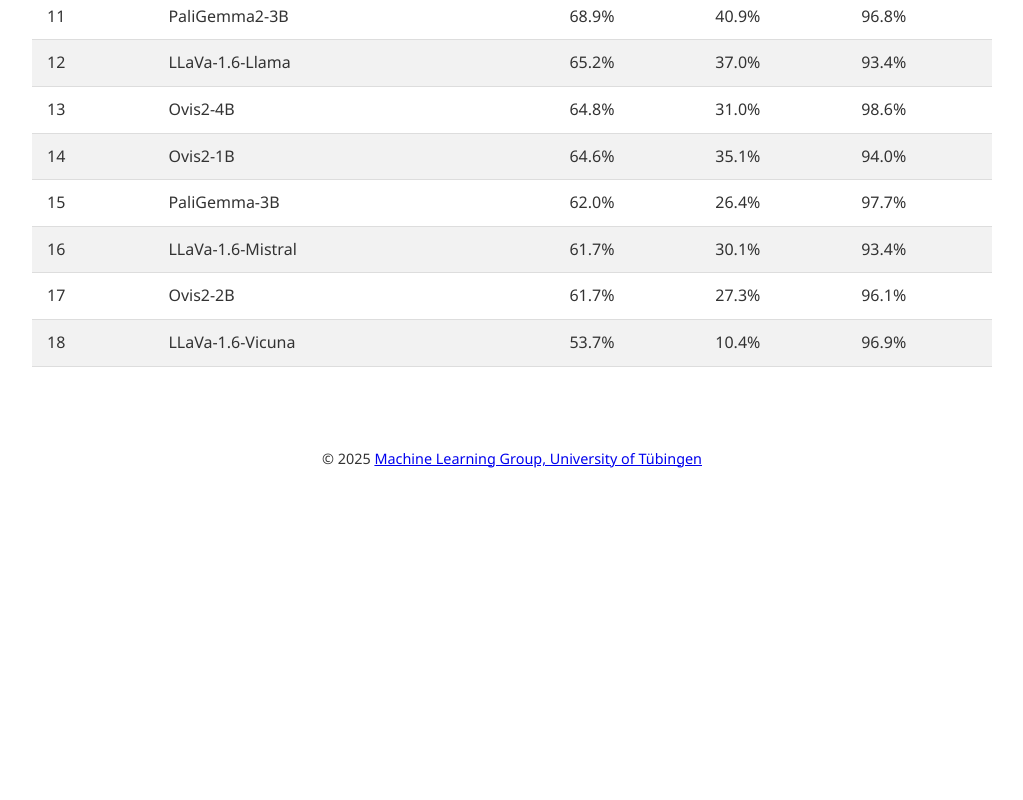
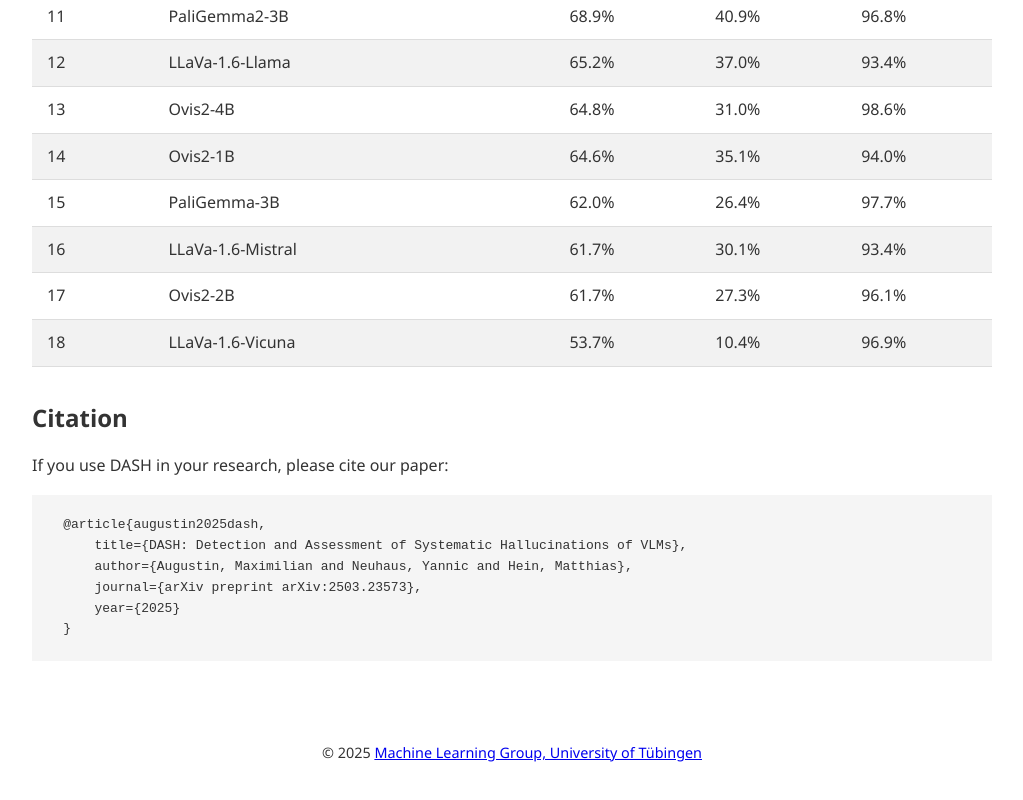
Before and after one commit to YanNeu/DASH, a plain HTML site: page docs/index.html in a window 1280 px wide. Shown: the part 2634-3434 px from the top of the page, without its empty margins (128-1151 px from the left). Before the commit the page ends 3156 px from the top, so only its background shows below. Drawn offline with Linux system fonts and the light colour scheme.

Commit message:
add citation

```diff
--- a/docs/index.html
+++ b/docs/index.html
@@ -222,6 +222,15 @@
 
         .dark-theme .leaderboard-table td {
             border-bottom: 1px solid #39597c;
+        }
+
+        .dark-theme pre {
+            background-color: #234470;
+            color: #FFEAC2;
+        }
+        .light-theme pre {
+            background-color: #f5f5f5;
+            color: #333333;
         }
     </style>
 </head>
@@ -451,7 +460,22 @@
             </table>
         </section>
 
+        <section>
+            <h2>Citation</h2>
+            <p>
+            If you use DASH in your research, please cite our paper:
+            </p>
+            <pre>
 
+    @article{augustin2025dash,
+        title={DASH: Detection and Assessment of Systematic Hallucinations of VLMs},
+        author={Augustin, Maximilian and Neuhaus, Yannic and Hein, Matthias},
+        journal={arXiv preprint arXiv:2503.23573},
+        year={2025}
+    }
+            </pre>
+
+        </section>
         <footer>
             © 2025 <a href="https://uni-tuebingen.de/fakultaeten/mathematisch-naturwissenschaftliche-fakultaet/fachbereiche/informatik/lehrstuehle/maschinelles-lernen/news/"> Machine Learning Group, University of Tübingen</a>
         </footer>
```
